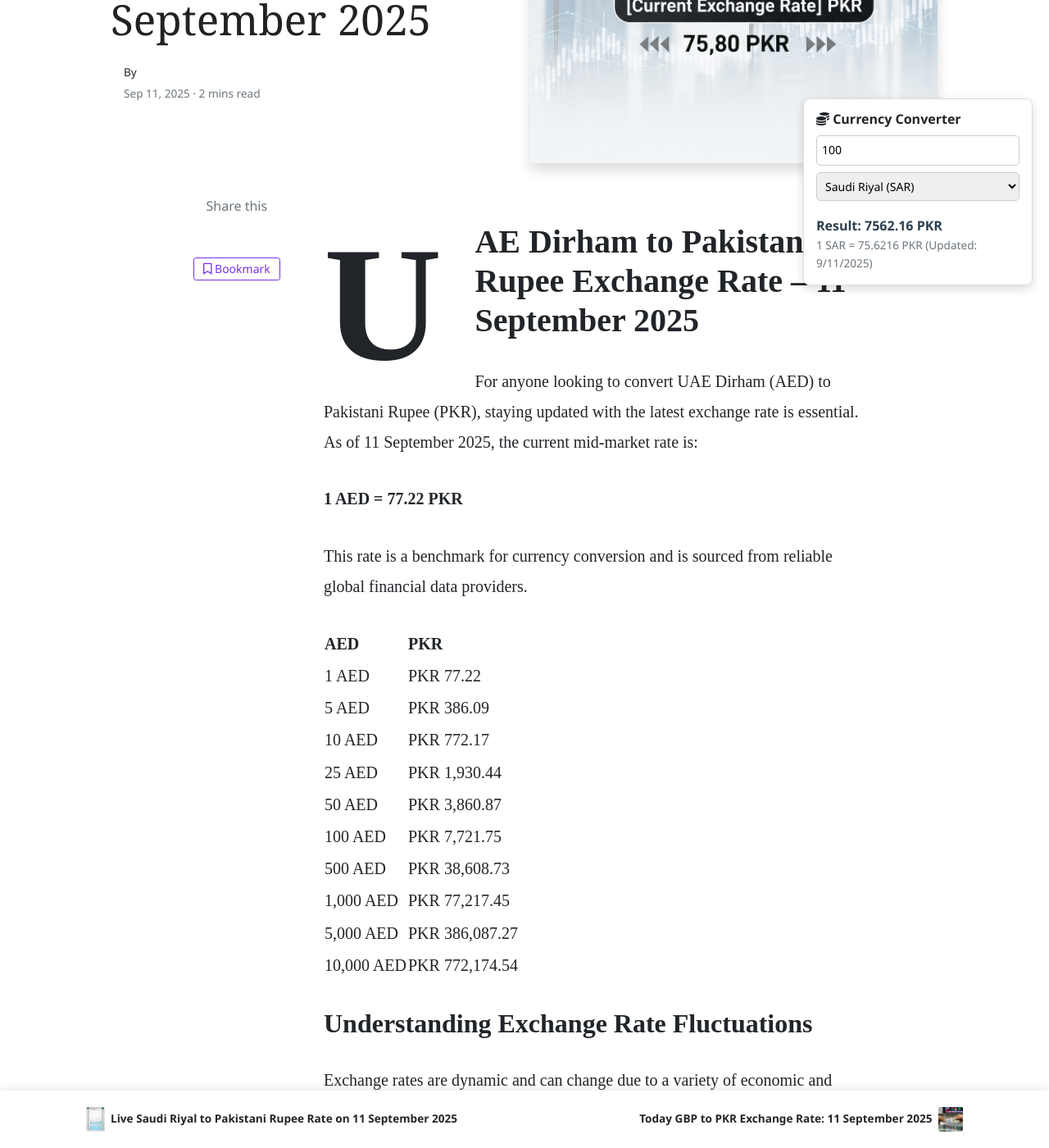
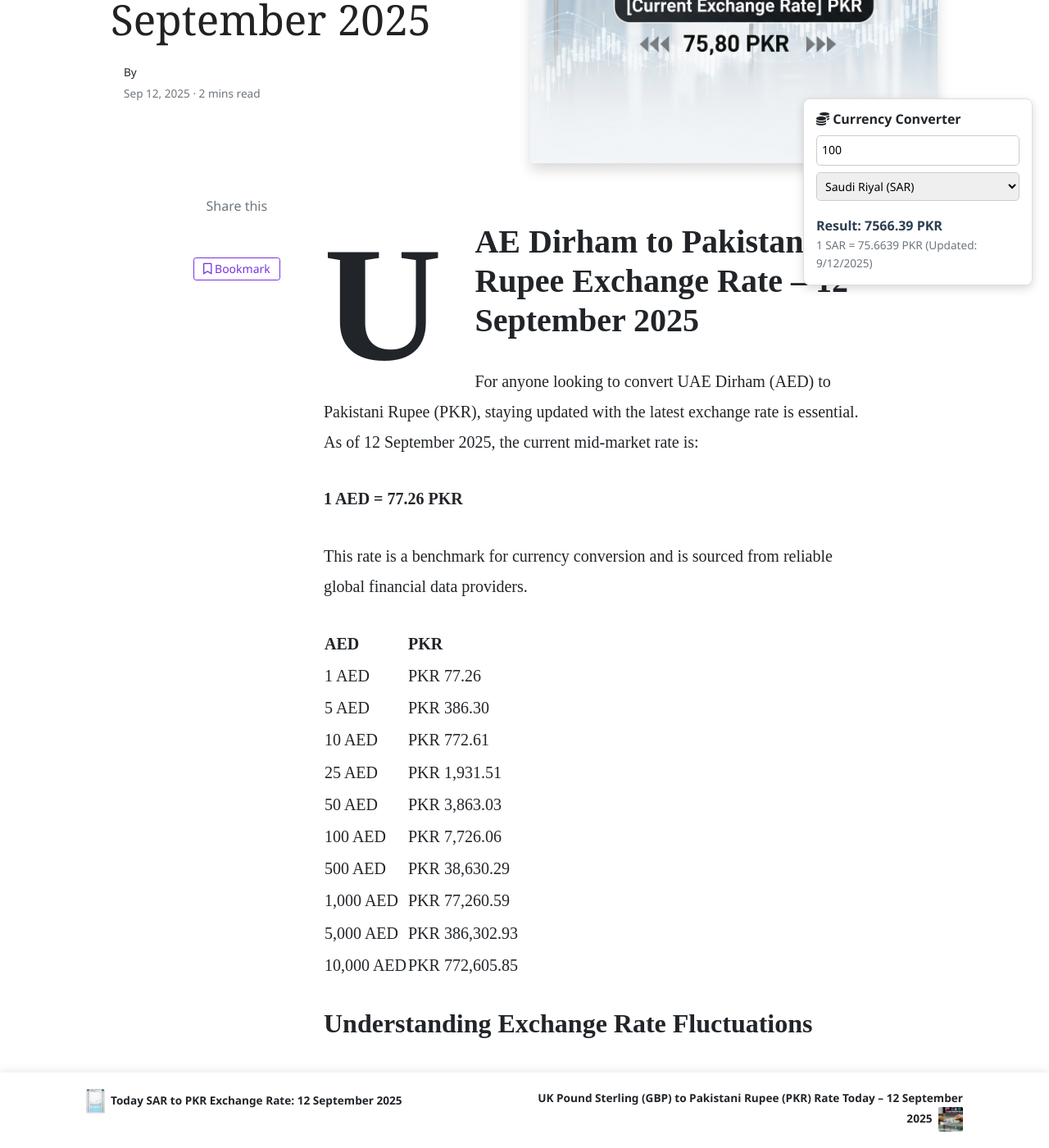
Before and after one commit to mlcom/mlcom.github.io, a Jekyll site: the page built from _posts/2025-09-12-today-uae-dirham-to-pkr-exchange-rate-september-2025-prices-updated-aed-to-pkr.md, in a window 1280 px wide and 1400 px high, scrolled down 422 px. Shown: the whole window at 82% size. Built offline with Jekyll 4.4.1, drawn with Linux system fonts in a browser that asks for light colours; nearby versions of some CDN libraries; comment, search, counter and statistics services are not loaded; some of the changed text lies outside the part shown.

Commit message:
Automated: Update currency rates and generate daily posts

```diff
--- a/_posts/2025-09-11-today-saudi-riyal-to-pkr-exchange-rate-september-2025-prices-updated-sar-to-pkr.md
+++ b/_posts/2025-09-12-today-saudi-riyal-to-pkr-exchange-rate-september-2025-prices-updated-sar-to-pkr.md
@@ -1,32 +1,32 @@
 ---
 layout: post
-title:  'Live Saudi Riyal to Pakistani Rupee Rate on 11 September 2025'
+title:  'Today SAR to PKR Exchange Rate: 12 September 2025'
 author: jane
 categories: [ sar-to-pkr ]
 image: assets/images/sar-to-pkr-rate-today.jpg
 tags: ['SAR to PKR', 'Saudi Riyal to Pakistani Rupee', 'today riyal rate in pakistan', 'saudi riyal rate', 'open market riyal rate']
 ---
 
-# Saudi Riyal to Pakistani Rupee Exchange Rate – 11 September 2025
+# Saudi Riyal to Pakistani Rupee Exchange Rate – 12 September 2025
 
-For anyone looking to convert Saudi Riyal (SAR) to Pakistani Rupee (PKR), staying updated with the latest exchange rate is essential. As of 11 September 2025, the current mid-market rate is:
+For anyone looking to convert Saudi Riyal (SAR) to Pakistani Rupee (PKR), staying updated with the latest exchange rate is essential. As of 12 September 2025, the current mid-market rate is:
 
-**1 SAR = 75.62 PKR**
+**1 SAR = 75.66 PKR**
 
 This rate is a benchmark for currency conversion and is sourced from reliable global financial data providers.
 
 | SAR | PKR |
 | --- | --- |
-| 1 SAR | PKR 75.62 |
-| 5 SAR | PKR 378.11 |
-| 10 SAR | PKR 756.22 |
-| 25 SAR | PKR 1,890.54 |
-| 50 SAR | PKR 3,781.08 |
-| 100 SAR | PKR 7,562.16 |
-| 500 SAR | PKR 37,810.81 |
-| 1,000 SAR | PKR 75,621.63 |
-| 5,000 SAR | PKR 378,108.13 |
-| 10,000 SAR | PKR 756,216.27 |
+| 1 SAR | PKR 75.66 |
+| 5 SAR | PKR 378.32 |
+| 10 SAR | PKR 756.64 |
+| 25 SAR | PKR 1,891.60 |
+| 50 SAR | PKR 3,783.19 |
+| 100 SAR | PKR 7,566.39 |
+| 500 SAR | PKR 37,831.93 |
+| 1,000 SAR | PKR 75,663.87 |
+| 5,000 SAR | PKR 378,319.33 |
+| 10,000 SAR | PKR 756,638.67 |
 
 
 ## Understanding Exchange Rate Fluctuations
--- a/_posts/2025-09-11-today-uae-dirham-to-pkr-exchange-rate-september-2025-prices-updated-aed-to-pkr.md
+++ b/_posts/2025-09-12-today-uae-dirham-to-pkr-exchange-rate-september-2025-prices-updated-aed-to-pkr.md
@@ -1,32 +1,32 @@
 ---
 layout: post
-title:  'Live UAE Dirham to Pakistani Rupee Rate on 11 September 2025'
+title:  'Live UAE Dirham to Pakistani Rupee Rate on 12 September 2025'
 author: jane
 categories: [ aed-to-pkr ]
 image: assets/images/aed-to-pkr-rate-today.jpg
 tags: ['AED to PKR', 'UAE Dirham to Pakistani Rupee', 'dubai dirham to pkr', 'dirham rate in pakistan today', 'uae exchange rate pakistan']
 ---
 
-# UAE Dirham to Pakistani Rupee Exchange Rate – 11 September 2025
+# UAE Dirham to Pakistani Rupee Exchange Rate – 12 September 2025
 
-For anyone looking to convert UAE Dirham (AED) to Pakistani Rupee (PKR), staying updated with the latest exchange rate is essential. As of 11 September 2025, the current mid-market rate is:
+For anyone looking to convert UAE Dirham (AED) to Pakistani Rupee (PKR), staying updated with the latest exchange rate is essential. As of 12 September 2025, the current mid-market rate is:
 
-**1 AED = 77.22 PKR**
+**1 AED = 77.26 PKR**
 
 This rate is a benchmark for currency conversion and is sourced from reliable global financial data providers.
 
 | AED | PKR |
 | --- | --- |
-| 1 AED | PKR 77.22 |
-| 5 AED | PKR 386.09 |
-| 10 AED | PKR 772.17 |
-| 25 AED | PKR 1,930.44 |
-| 50 AED | PKR 3,860.87 |
-| 100 AED | PKR 7,721.75 |
-| 500 AED | PKR 38,608.73 |
-| 1,000 AED | PKR 77,217.45 |
-| 5,000 AED | PKR 386,087.27 |
-| 10,000 AED | PKR 772,174.54 |
+| 1 AED | PKR 77.26 |
+| 5 AED | PKR 386.30 |
+| 10 AED | PKR 772.61 |
+| 25 AED | PKR 1,931.51 |
+| 50 AED | PKR 3,863.03 |
+| 100 AED | PKR 7,726.06 |
+| 500 AED | PKR 38,630.29 |
+| 1,000 AED | PKR 77,260.59 |
+| 5,000 AED | PKR 386,302.93 |
+| 10,000 AED | PKR 772,605.85 |
 
 
 ## Understanding Exchange Rate Fluctuations
@@ -45,7 +45,7 @@ The UAE pegged the Dirham to the US Dollar to ensure economic stability. This pe
 
 ### How much is 500 AED in Pakistani Rupees today?
 
-As per today's mid-market rates, 500 UAE Dirhams would convert to **77,217.45** Pakistani Rupees. Remember to check with your money transfer operator for their final rate.
+As per today's mid-market rates, 500 UAE Dirhams would convert to **77,260.59** Pakistani Rupees. Remember to check with your money transfer operator for their final rate.
 
 
 
```
Also changed, not shown: other parts of _posts/2025-09-12-today-saudi-riyal-to-pkr-exchange-rate-september-2025-prices-updated-sar-to-pkr.md (+1 -1 lines), _data/rates.yml (+138 -138 lines), _posts/2025-09-12-today-uk-pound-sterling-to-pkr-exchange-rate-september-2025-prices-updated-gbp-to-pkr.md (renamed from _posts/2025-09-11-today-uk-pound-sterling-to-pkr-exchange-rate-september-2025-prices-updated-gbp-to-pkr.md, +15 -15 lines), _posts/2025-09-12-today-us-dollar-to-pkr-exchange-rate-september-2025-prices-updated-usd-to-pkr.md (renamed from _posts/2025-09-11-today-us-dollar-to-pkr-exchange-rate-september-2025-prices-updated-usd-to-pkr.md, +15 -15 lines).
